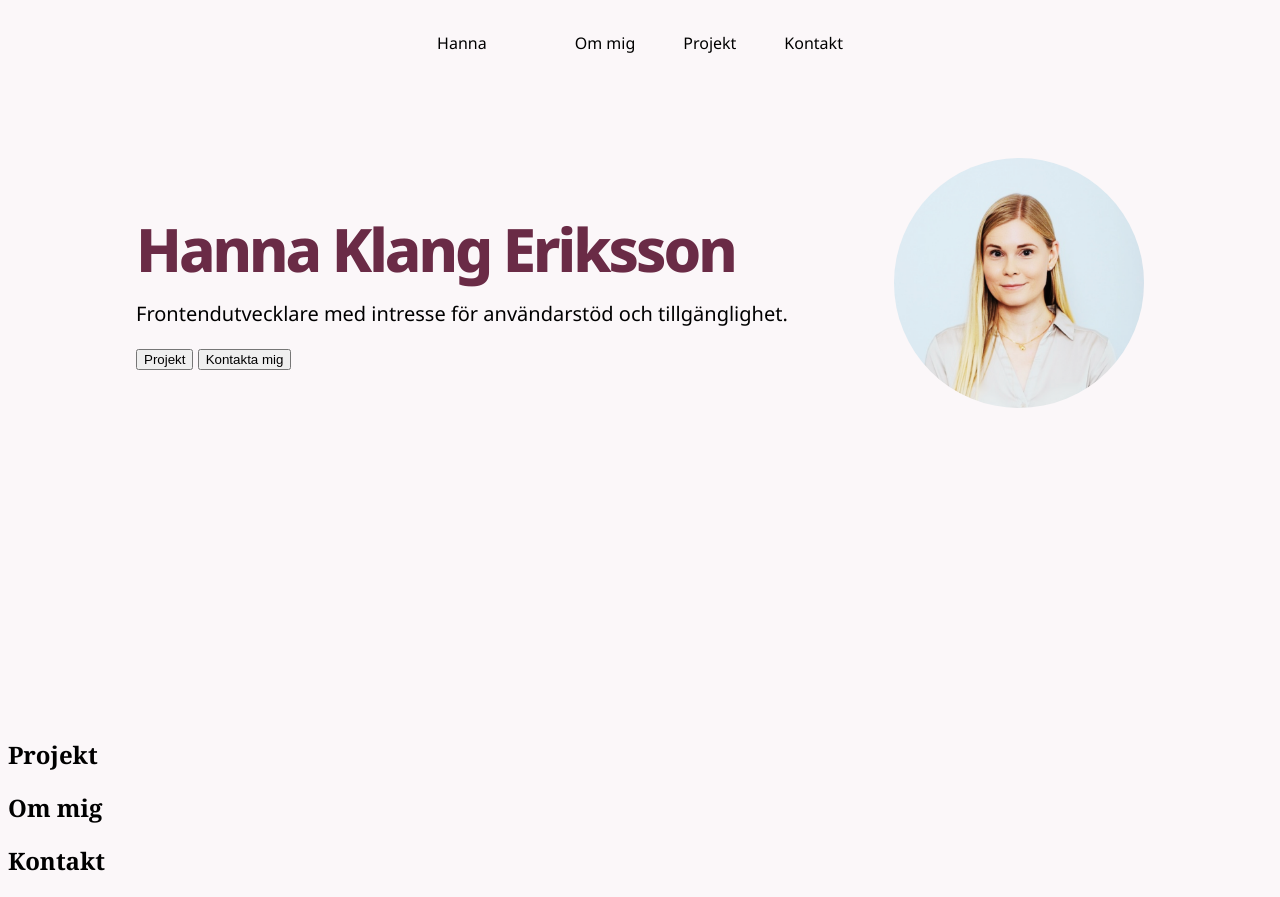
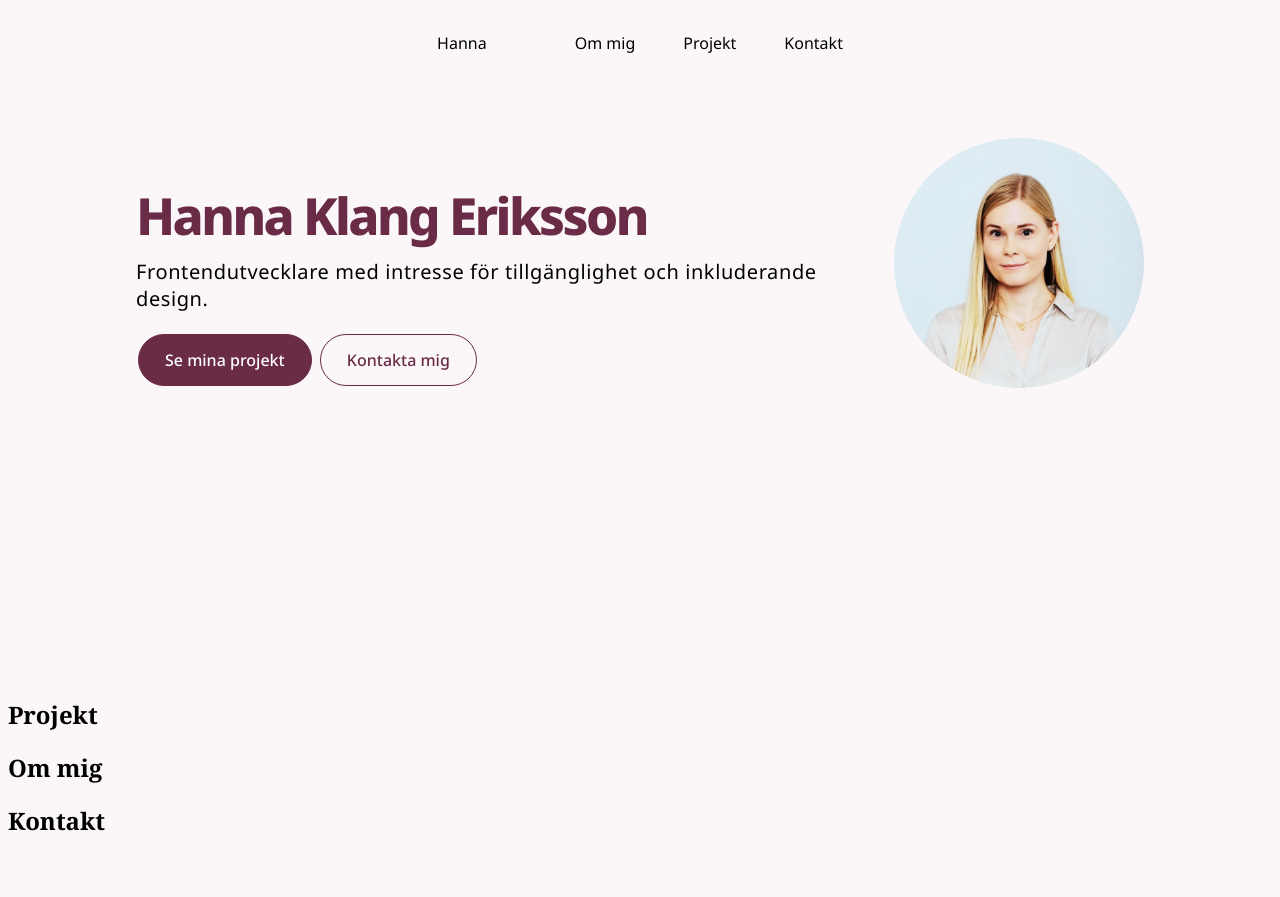
Before and after one commit to Hannahelenas/hanna-portfolio-2026, a plain HTML site: page index.html in a window 1280 px wide. After the commit the page ends 857 px from the top, so only its background shows below. Drawn offline with Linux system fonts and the light colour scheme.

Commit message:
Add button link style and use in links in hero section

```diff
--- a/index.html
+++ b/index.html
@@ -35,10 +35,15 @@
         <div>
           <h1 class="hero-heading">Hanna Klang Eriksson</h1>
           <p class="hero-text">
-            Frontendutvecklare med intresse för användarstöd och tillgänglighet.
+            Frontendutvecklare med intresse för tillgänglighet och inkluderande
+            design.
           </p>
-          <button>Projekt</button>
-          <button>Kontakta mig</button>
+          <a href="#projects" class="button-link button-link-primary"
+            >Se mina projekt</a
+          >
+          <a href="#contact" class="button-link button-link-secondary"
+            >Kontakta mig</a
+          >
         </div>
         <img src="/images/hanna.jpg" alt="Hanna" class="hero-image" />
       </section>
--- a/style.css
+++ b/style.css
@@ -1,7 +1,17 @@
+/* CSS COLOR VARIABLES */
+
+:root {
+  --color-background: #fbf7f9;
+  --color-text: #000000;
+  --color-primary: #6a2b46;
+  --color-secondary: #fbf7f9;
+  --color-button-link-text: #ffffff;
+}
+
 body {
   box-sizing: border-box;
   font-family: "Noto Sans", sans-serif;
-  background-color: #fbf7f9;
+  background-color: var(--color-background);
 }
 
 html {
@@ -36,11 +46,7 @@ h3 {
 a {
   text-decoration: none;
   padding: clamp(8px, 2vw, 24px);
-  color: black;
-}
-
-a:hover {
-  text-decoration: underline;
+  color: var(--color-text);
 }
 
 .hero-section {
@@ -48,17 +54,16 @@ a:hover {
   padding: 80px 24px;
   display: flex;
   justify-content: space-between;
-  /*  align-items: center; */
-  padding: 80px clamp(40px, 10vw, 160px);
+  padding: 60px clamp(40px, 10vw, 160px);
 }
 
 .hero-heading {
   font-family: "Noto Sans";
   font-weight: 800;
-  color: #6a2b46;
-  font-size: 60px;
+  color: var(--color-primary);
+  font-size: clamp(40px, 4vw, 64px);
   letter-spacing: -0.05em;
-  margin-bottom: 10px;
+  margin-bottom: 8px;
 }
 
 .hero-image {
@@ -67,12 +72,49 @@ a:hover {
   object-fit: cover;
   object-position: center 35%;
   border-radius: 50%;
-  /*   filter: sepia(8%) saturate(90%); */
 }
 
 .hero-text {
   font-size: 20px;
   margin-top: 0;
+  letter-spacing: 0.03em;
+}
+
+/* Buttons and link styles */
+
+.button-link {
+  display: inline-block;
+  padding: 14px 26px;
+  border-radius: 40px;
+  border: 1px solid var(--color-primary);
+  text-decoration: none;
+  transition:
+    background-color 0.3s ease,
+    color 0.3s ease;
+  text-decoration: none;
+  margin: 2px;
+  font-weight: 500;
+}
+
+/* Primary button link */
+.button-link-primary {
+  background-color: var(--color-primary);
+  color: var(--color-button-link-text);
+}
+
+.button-link-primary:hover {
+  background-color: var(--color-secondary);
+  color: var(--color-primary);
+}
+/* Secondary button link */
+.button-link-secondary {
+  background-color: var(--color-secondary);
+  color: var(--color-primary);
+}
+
+.button-link-secondary:hover {
+  background-color: var(--color-primary);
+  color: var(--color-button-link-text);
 }
 
 /* Media queries*/
@@ -81,9 +123,16 @@ a:hover {
     flex-direction: column;
     align-items: center;
     gap: 32px;
-  }
-
-  .hero-heading {
-    font-size: 40px;
+    padding: 20px 18px;
   }
 }
+
+@media (min-width: 701px) and (max-width: 1024px) {
+  .hero-section {
+    padding: 60px 30px;
+    gap: 32px;
+  }
+  .hero-text {
+    max-width: 80%;
+  }
+}
```
